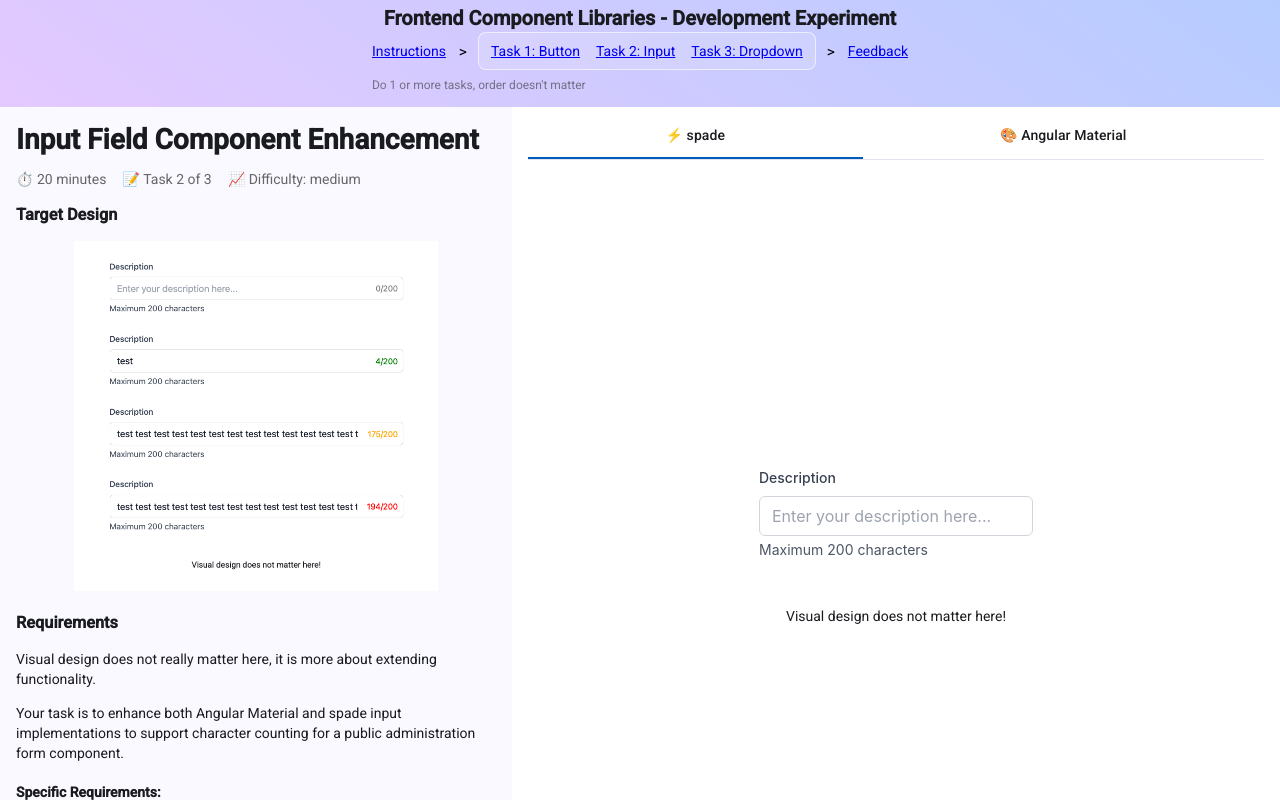
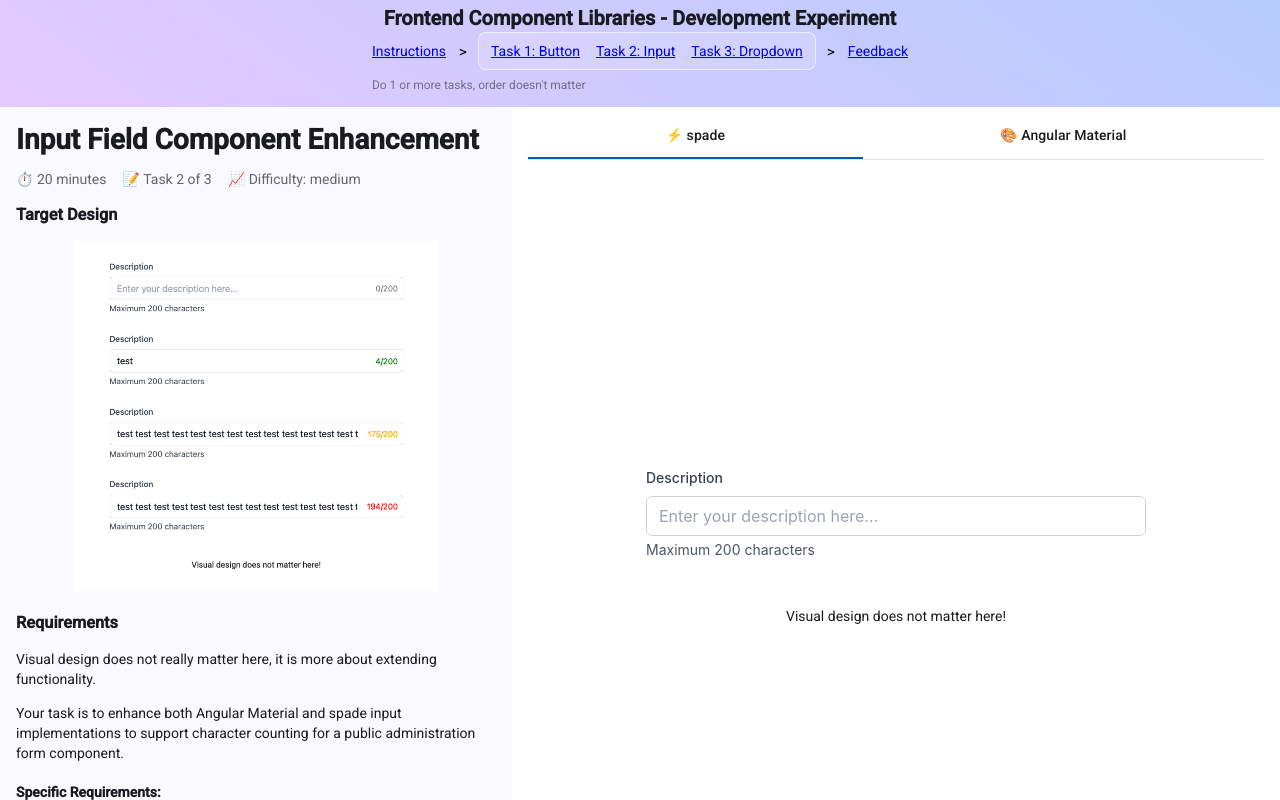
Before and after one commit to floriankulig/spadelib, an Angular app in the folder experiment/: page /task-input in a window 1280 px wide. Built offline with nearby package versions, Linux system fonts and the light colour scheme.

Commit message:
fix: enhance spade-input styles with display and width properties

```diff
--- a/experiment/src/app/components/spade-input/spade-input.component.scss
+++ b/experiment/src/app/components/spade-input/spade-input.component.scss
@@ -64,6 +64,9 @@
 
   // Input states
   --spade-input-cursor-disabled: var(--spade-form-cursor-disabled);
+  display: block;
+  width: 100%;
+  font-family: var(--spade-input-font-family);
 }
 
 .spade-input {
```
